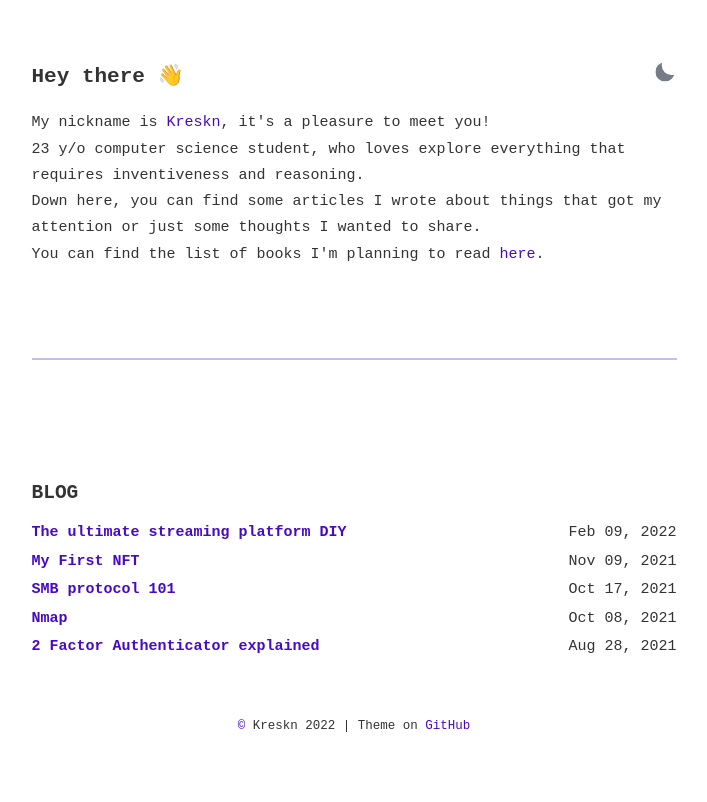
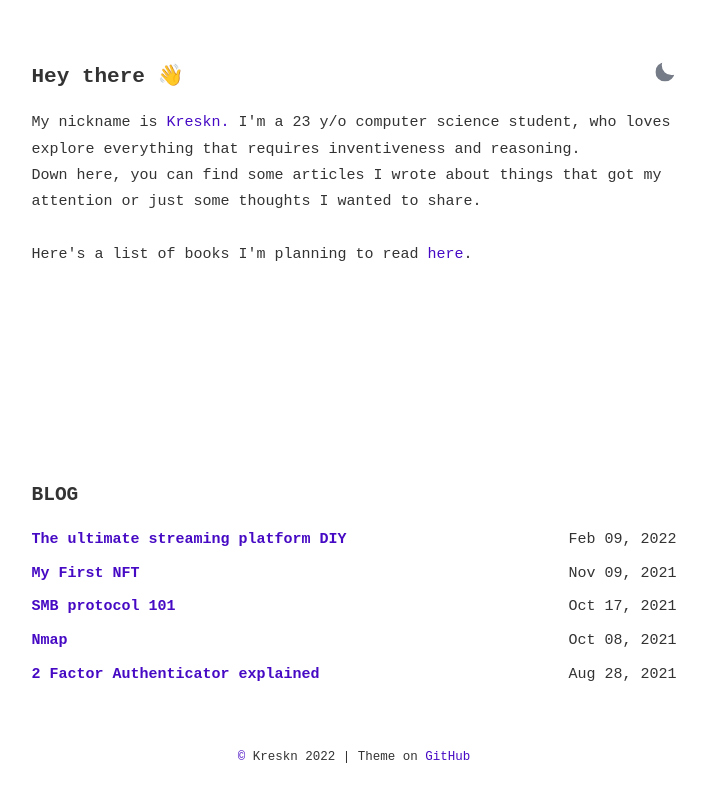
Before and after one commit to kreskn/68ef9c509a99e6ed1fc7514cdeea95c9, a Jekyll site: the page built from index.html, in a window 1280 px wide. Shown: the top 802 px of the page, without its empty margins (286-993 px from the left). Built offline with Jekyll 4.4.1, drawn with Linux system fonts in a browser that asks for light colours.

Commit message:
Update index.html

```diff
--- a/index.html
+++ b/index.html
@@ -9,16 +9,16 @@ layout: default
         </button>
     </div>
     <div class="bio">
-        My nickname is <a href="{{ site.url }}/about">Kreskn</a>, it's a pleasure to meet you!<br>
-        23 y/o computer science student, who loves explore everything that requires inventiveness and  reasoning.<br> Down here, you can find some articles I wrote about things that got my attention or just some thoughts I wanted to share.
-		<br>
-		You can find the list of books I'm planning to read <a href="{{ site.url }}/books">here</a>.
+        My nickname is <a href="{{ site.url }}/about">Kreskn.</a>
+        I'm a 23 y/o computer science student, who loves explore everything that requires inventiveness and  reasoning.<br> Down here, you can find some articles I wrote about things that got my attention or just some thoughts I wanted to share.
+		<br><br>
+		Here's a list of books I'm planning to read <a href="{{ site.url }}/books">here</a>.
         </p>
     </div>
 
 </section>
 
-<nav class="post-nav" /nav>
+
 <section class="posts" id="Blog">
     <h2>BLOG</h2>
     <ul>
```
